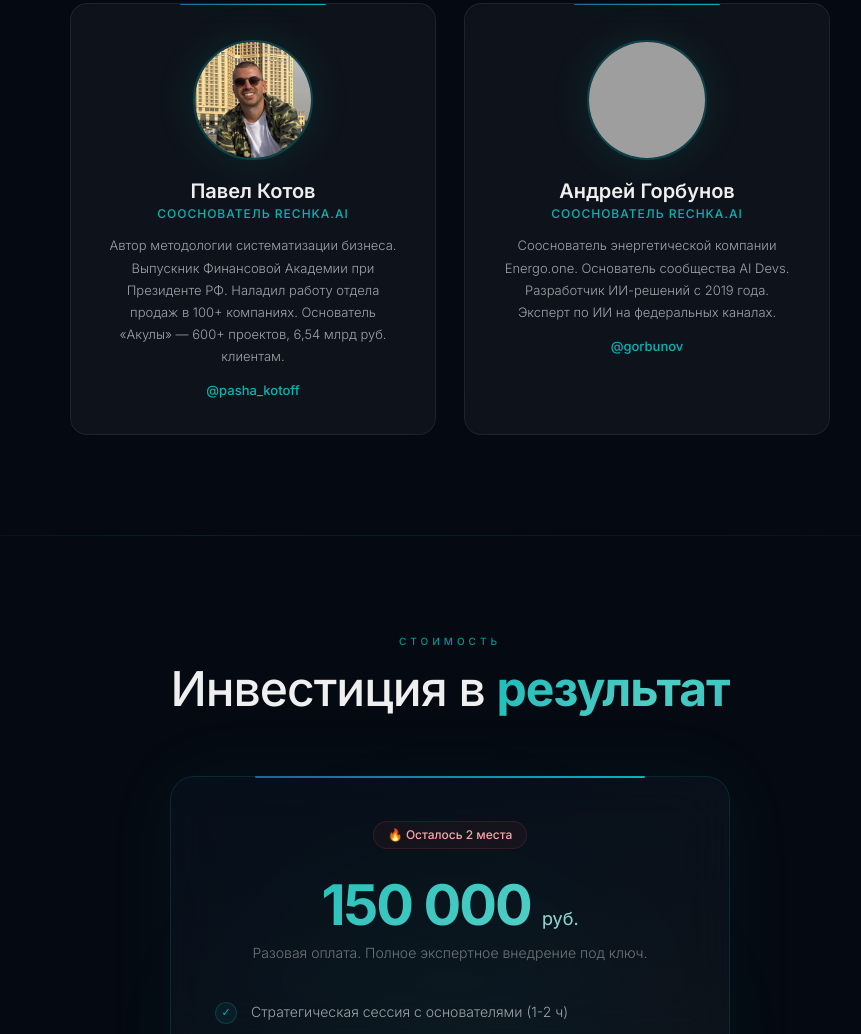
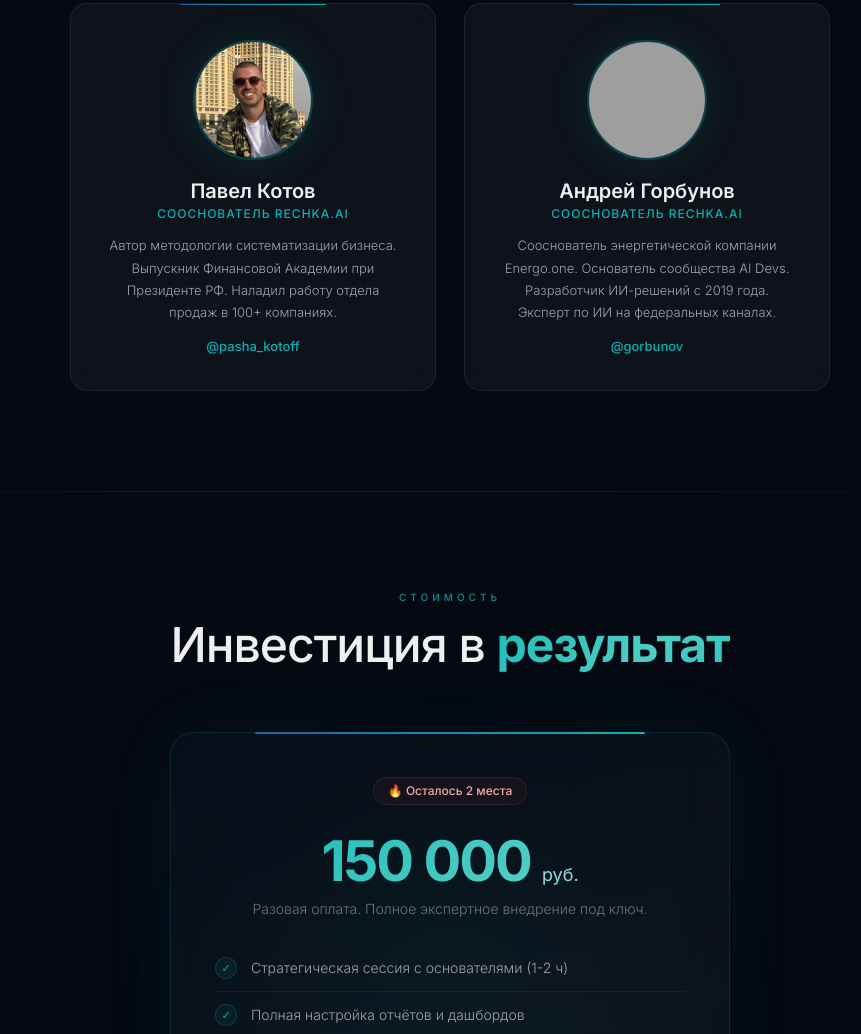
Before and after one commit to olalvas74-creator/landings, a plain HTML site: page index.html in a window 1280 px wide. Shown: the part 3600-4634 px from the top of the page, without its empty margins (190-1051 px from the left). Drawn offline with Linux system fonts and the light colour scheme; grey boxes are pictures that could not be loaded.

Commit message:
Убрать упоминание «Акулы» из профиля Павла Котова
Co-Authored-By: Claude Opus 4.6 <noreply@anthropic.com>

```diff
--- a/index.html
+++ b/index.html
@@ -852,7 +852,7 @@
                 <img src="pavel-kotov.jpg" alt="Павел Котов" class="expert-photo">
                 <h3>Павел Котов</h3>
                 <div class="role">Сооснователь Rechka.AI</div>
-                <p class="bio">Автор методологии систематизации бизнеса. Выпускник Финансовой Академии при Президенте РФ. Наладил работу отдела продаж в 100+ компаниях. Основатель «Акулы» — 600+ проектов, 6,54 млрд руб. клиентам.</p>
+                <p class="bio">Автор методологии систематизации бизнеса. Выпускник Финансовой Академии при Президенте РФ. Наладил работу отдела продаж в 100+ компаниях.</p>
                 <a href="https://t.me/pasha_kotoff" target="_blank" class="expert-tg">@pasha_kotoff</a>
             </div>
             <div class="expert glass">
```
